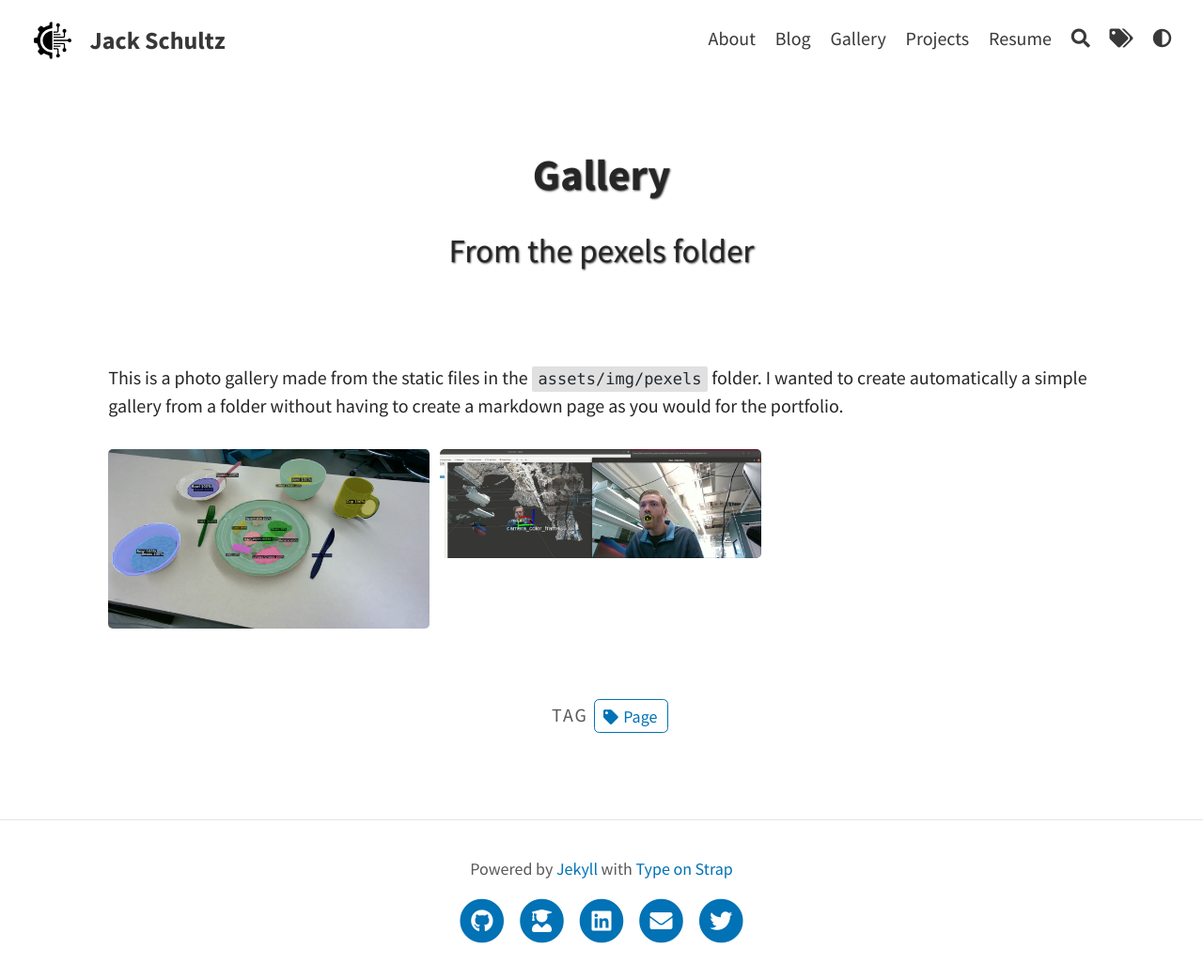
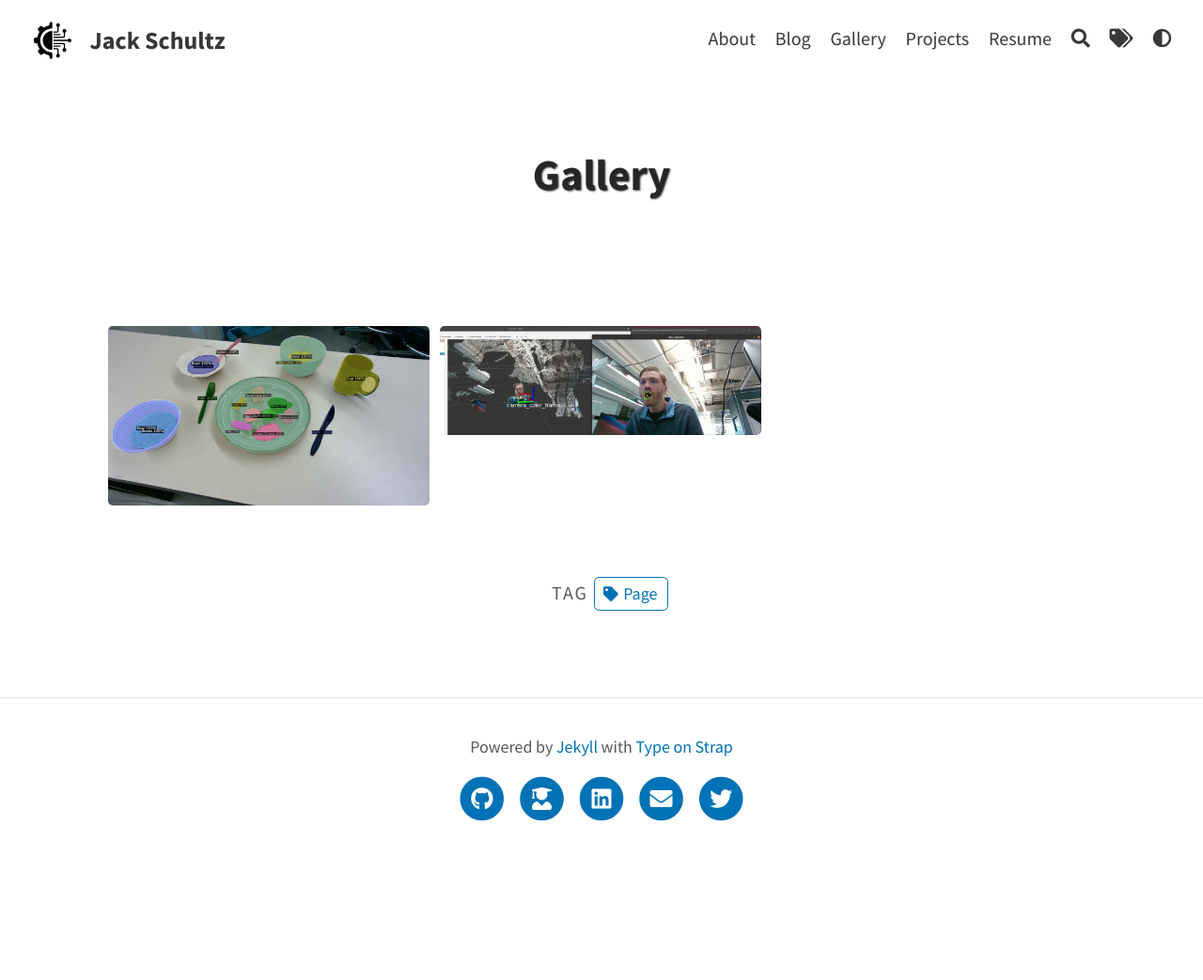
Before and after one commit to jschultz299/jschultz299.github.io, a Jekyll site: the page built from pages/gallery.md, in a window 1280 px wide. Shown: the whole page at 94% size. Built offline with Jekyll 4.4.1, drawn with Linux system fonts in a browser that asks for light colours; after the commit the page ends 912 px from its top, so only the background shows below that.

Commit message:
Updated Gallery

```diff
--- a/pages/gallery.md
+++ b/pages/gallery.md
@@ -1,14 +1,10 @@
 ---
 layout: page
 title: Gallery
-subtitle: From the pexels folder
+subtitle: ""
 permalink: /gallery/
 gallery_path: "assets/img/pexels"
 tags: [Page]
 ---
 
-This is a photo gallery made from the static files in the `assets/img/pexels` folder.
-I wanted to create automatically a simple gallery from a folder without having to create a markdown page as you would for the portfolio.
-
-
 {% include gallery.html gallery_path=page.gallery_path %}
```
